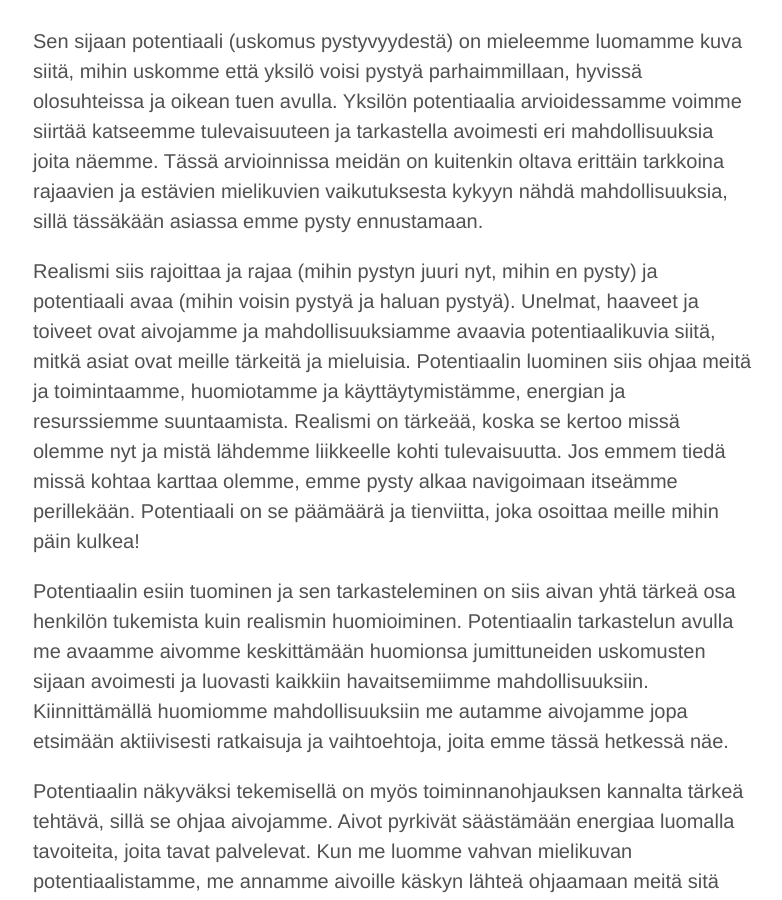
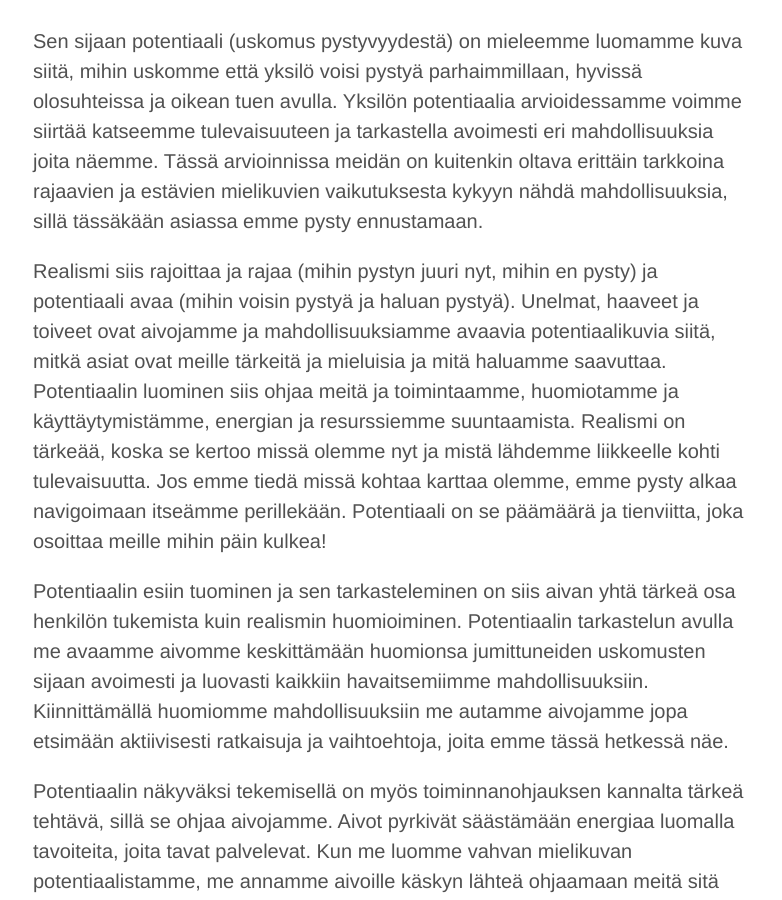
Before and after one commit to niinapiira/neppari.net, a Jekyll site: the page built from _posts/2017-01-24-tukemalla-hyvaa-minakuvaa-luomme-mahdollisuuksia.md, in a window 1280 px wide and 900 px high, scrolled down 2144 px. Shown: the whole window, without its empty margins (247-1029 px from the left). Built offline with Jekyll 4.4.1, drawn with Linux system fonts in a browser that asks for light colours.

Commit message:
Updated 2017-01-24-tukemalla-hyvaa-minakuvaa-luomme-mahdollisuuksia.md

```diff
--- a/_posts/2017-01-24-tukemalla-hyvaa-minakuvaa-luomme-mahdollisuuksia.md
+++ b/_posts/2017-01-24-tukemalla-hyvaa-minakuvaa-luomme-mahdollisuuksia.md
@@ -20,7 +20,7 @@ Realismi on kiinni tässä hetkessä eikä sitä ole syytä soveltaa tulevaisuud
 
 Sen sijaan potentiaali (uskomus pystyvyydestä) on mieleemme luomamme kuva siitä, mihin uskomme että yksilö voisi pystyä parhaimmillaan, hyvissä olosuhteissa ja oikean tuen avulla. Yksilön potentiaalia arvioidessamme voimme siirtää katseemme tulevaisuuteen ja tarkastella avoimesti eri mahdollisuuksia joita näemme. Tässä arvioinnissa meidän on kuitenkin oltava erittäin tarkkoina rajaavien ja estävien mielikuvien vaikutuksesta kykyyn nähdä mahdollisuuksia, sillä tässäkään asiassa emme pysty ennustamaan.
 
-Realismi siis rajoittaa ja rajaa (mihin pystyn juuri nyt, mihin en pysty) ja potentiaali avaa (mihin voisin pystyä ja haluan pystyä). Unelmat, haaveet ja toiveet ovat aivojamme ja mahdollisuuksiamme avaavia potentiaalikuvia siitä, mitkä asiat ovat meille tärkeitä ja mieluisia. Potentiaalin luominen siis ohjaa meitä ja toimintaamme, huomiotamme ja käyttäytymistämme, energian ja resurssiemme suuntaamista. Realismi on tärkeää, koska se kertoo missä olemme nyt ja mistä lähdemme liikkeelle kohti tulevaisuutta. Jos emmem tiedä missä kohtaa karttaa olemme, emme pysty alkaa navigoimaan itseämme perillekään. Potentiaali on se päämäärä ja tienviitta, joka osoittaa meille mihin päin kulkea!
+Realismi siis rajoittaa ja rajaa (mihin pystyn juuri nyt, mihin en pysty) ja potentiaali avaa (mihin voisin pystyä ja haluan pystyä). Unelmat, haaveet ja toiveet ovat aivojamme ja mahdollisuuksiamme avaavia potentiaalikuvia siitä, mitkä asiat ovat meille tärkeitä ja mieluisia ja mitä haluamme saavuttaa. Potentiaalin luominen siis ohjaa meitä ja toimintaamme, huomiotamme ja käyttäytymistämme, energian ja resurssiemme suuntaamista. Realismi on tärkeää, koska se kertoo missä olemme nyt ja mistä lähdemme liikkeelle kohti tulevaisuutta. Jos emme tiedä missä kohtaa karttaa olemme, emme pysty alkaa navigoimaan itseämme perillekään. Potentiaali on se päämäärä ja tienviitta, joka osoittaa meille mihin päin kulkea!
 
 Potentiaalin esiin tuominen ja sen tarkasteleminen on siis aivan yhtä tärkeä osa henkilön tukemista kuin realismin huomioiminen. Potentiaalin tarkastelun avulla me avaamme aivomme keskittämään huomionsa jumittuneiden uskomusten sijaan avoimesti ja luovasti kaikkiin havaitsemiimme mahdollisuuksiin. Kiinnittämällä huomiomme mahdollisuuksiin me autamme aivojamme jopa etsimään aktiivisesti ratkaisuja ja vaihtoehtoja, joita emme tässä hetkessä näe.
 
```
